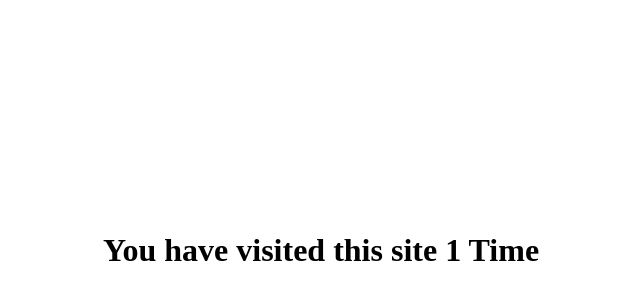
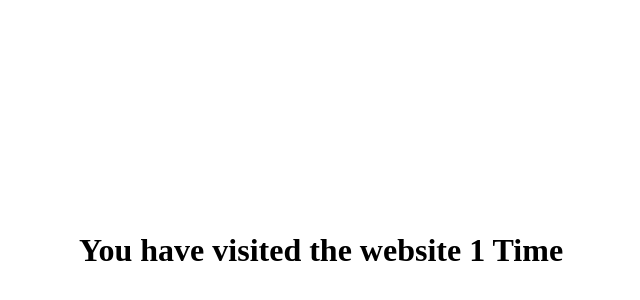
Before and after one commit to Ostmauf/Local-visitor-counter, a plain HTML site: page index.html in a window 1280 px wide. Shown: the part 158-458 px from the top of the page, without its empty margins (327-967 px from the left). Drawn offline with Linux system fonts and the light colour scheme.

Commit message:
Update index.html

```diff
--- a/index.html
+++ b/index.html
@@ -9,7 +9,7 @@
 </head>
 <body>
 <div class="container">
-    <h1 id="rubrik">You have visited this site 1 Time</h1>
+    <h1 id="rubrik">You have visited the website 1 Time</h1>
 </div>
 <script src="app.js"></script>
 </body>
```
